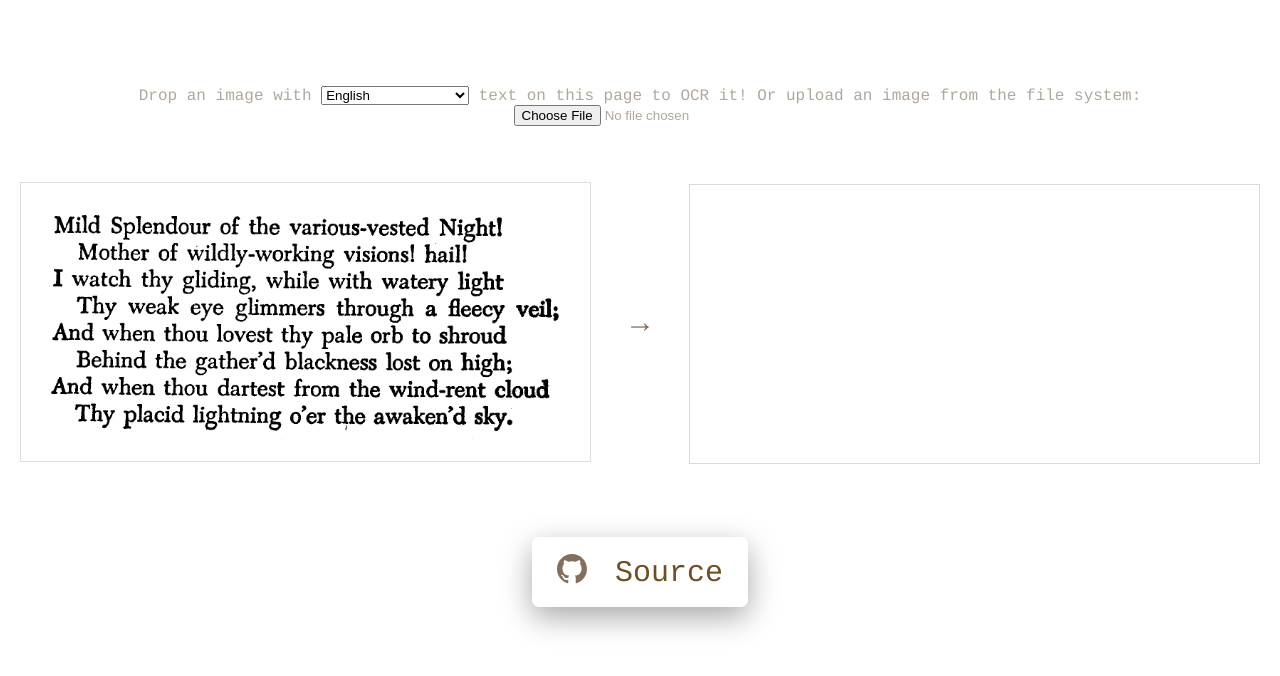
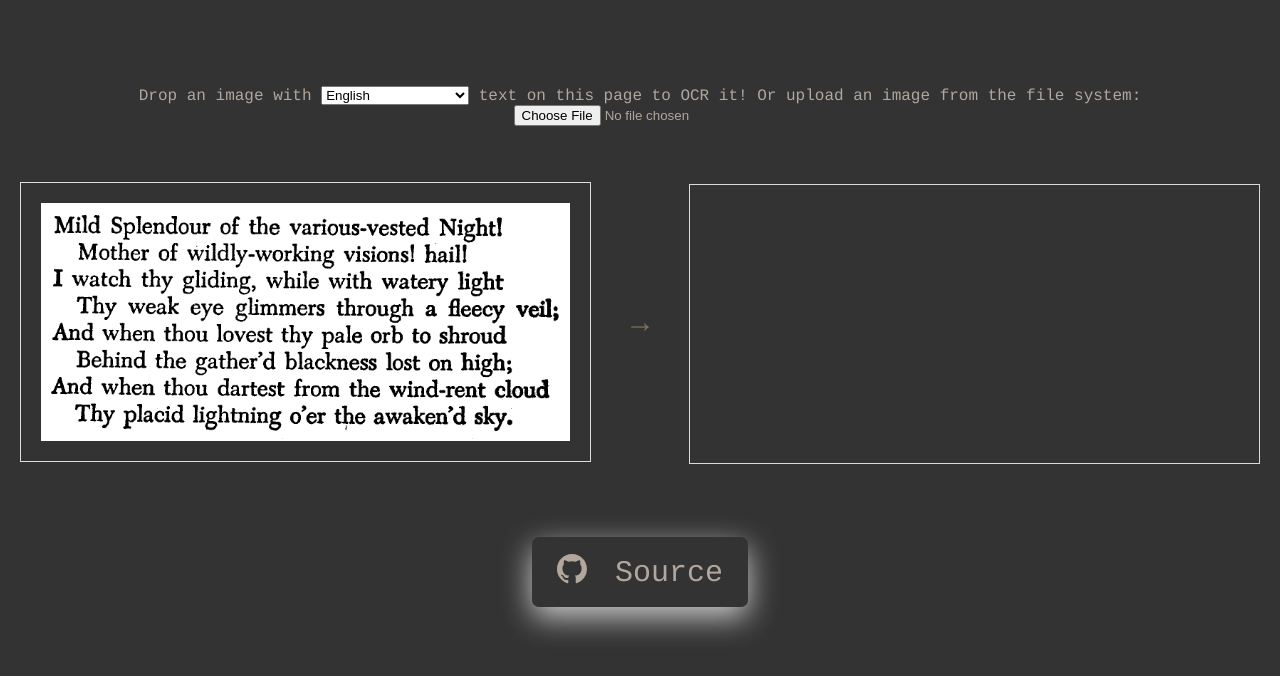
Before and after one commit to RagingTiger/tesseract, a plain HTML site: page index.html in a window 1280 px wide. Drawn offline with Linux system fonts and the dark colour scheme; a script that the page names is missing.

Commit message:
Added dark theme detection

```diff
--- a/css/main.css
+++ b/css/main.css
@@ -176,3 +176,24 @@ body, html{
     margin: 40px auto;
   }
 }
+
+@media (prefers-color-scheme: dark) {
+  body {
+    background: #333;
+    color: #FFF;
+  }
+
+  #log > div {
+    color: #FFF;
+  }
+
+  .get-started {
+    background: #333;
+    color: #b1a79c;
+    box-shadow: 0 10px 30px rgba(255, 255, 255, 0.75);
+  }
+
+  #github path {
+    fill: #b1a79c;
+  }
+}
```
